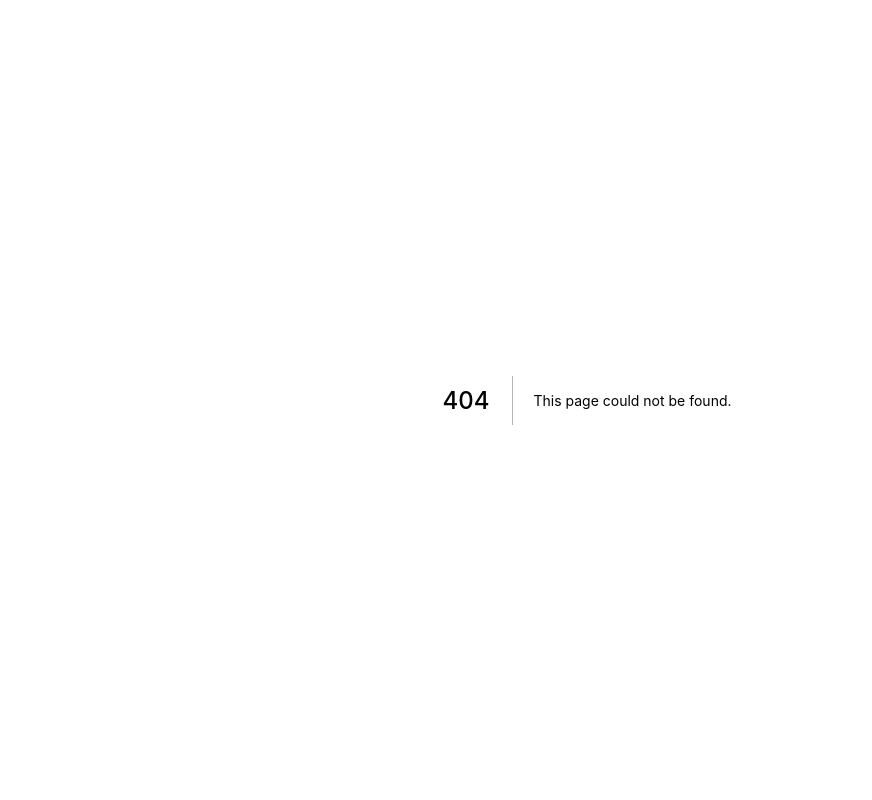
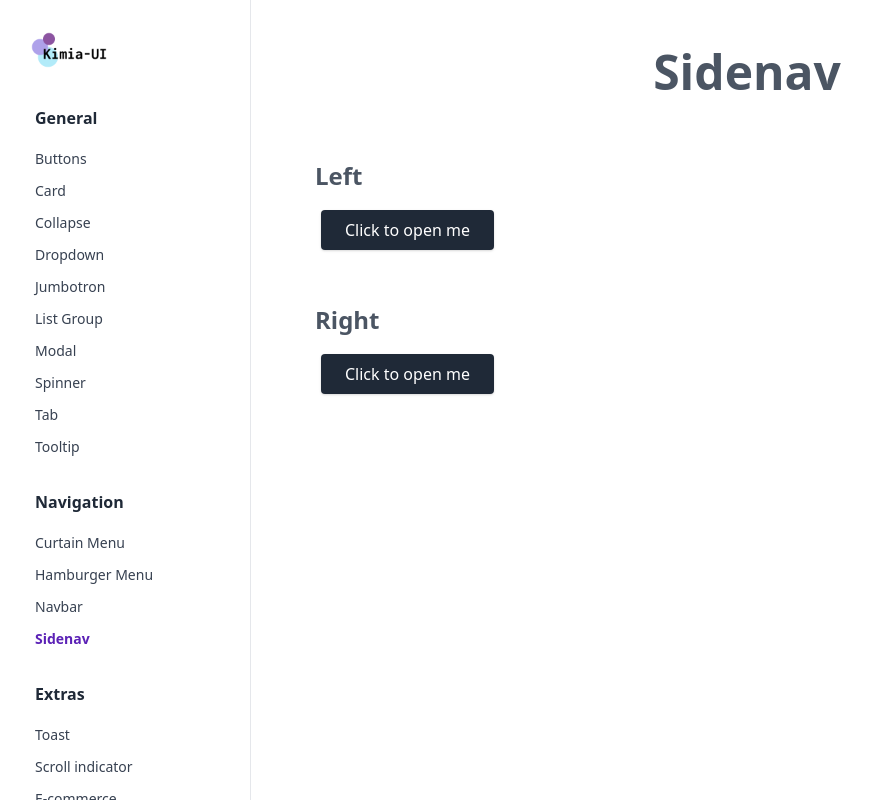
Before and after one commit to enochndika/kimia-UI, a Next.js app: page /components/sidenav in a window 1280 px wide. Before the commit this address had no page. Shown: the whole page, without its empty margins (53-925 px from the left). Built offline with nearby package versions, Linux system fonts and the light colour scheme.

Commit message:
adding sidenav page

```diff
--- a/components/navigation/sidenav/sidenavLeft.tsx
+++ b/components/navigation/sidenav/sidenavLeft.tsx
@@ -9,6 +9,9 @@ export const SidenavLeft = () => {
 
   return (
     <>
+      <h2 className="font-bold text-gray-600 text-lg md:text-2xl mt-12 mb-3">
+        Left
+      </h2>
       <Sidenav isOpen={isOpen} toggle={toggle}>
         <Sidenav.Item>
           <svg
--- a/components/navigation/sidenav/sidenavRight.tsx
+++ b/components/navigation/sidenav/sidenavRight.tsx
@@ -9,6 +9,9 @@ export const SidenavRight = () => {
 
   return (
     <>
+      <h2 className="font-bold text-gray-600 text-lg md:text-2xl mt-12 mb-3">
+        Right
+      </h2>
       <Sidenav isOpen={isOpen} toggle={toggle} position="right">
         <Sidenav.Item>
           <svg
--- /dev/null
+++ b/pages/components/sidenav.tsx
@@ -0,0 +1,24 @@
+import Head from "next/head";
+import { Container } from "../../site/container";
+import { SidenavLeft } from "../../components/navigation/sidenav/sidenavLeft";
+import { SidenavRight } from "../../components/navigation/sidenav/sidenavRight";
+import MobileLayout from "../../site/layout/mobile";
+
+export default function SidenavPage() {
+  return (
+    <>
+      <Head>
+        <title>Sidenav</title>
+      </Head>
+      <Container>
+        <h1 className="text-center text-3xl md:text-5xl font-bold text-gray-600 mb-16 mt-12">
+          Sidenav
+        </h1>
+        <SidenavLeft />
+        <SidenavRight />
+      </Container>
+    </>
+  );
+}
+
+SidenavPage.Layout = MobileLayout;
```
